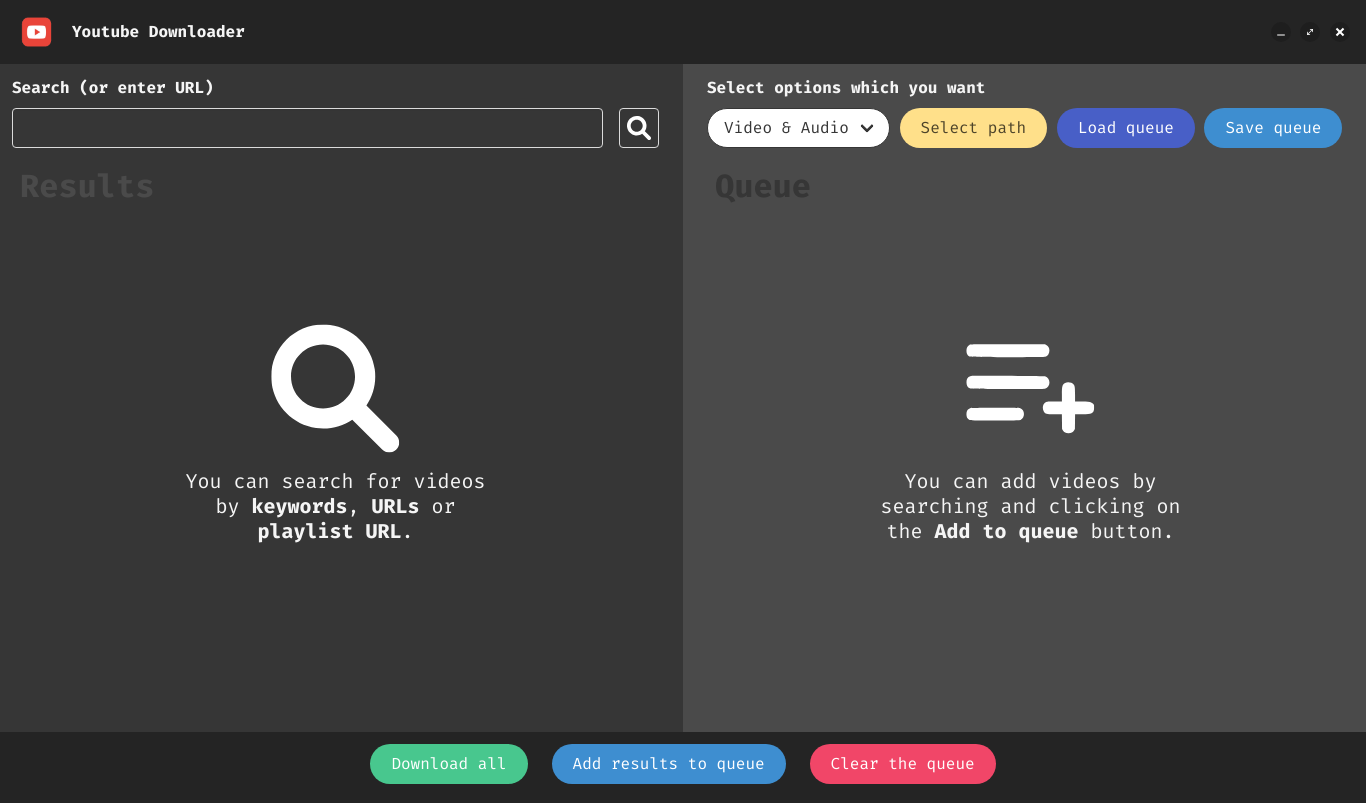
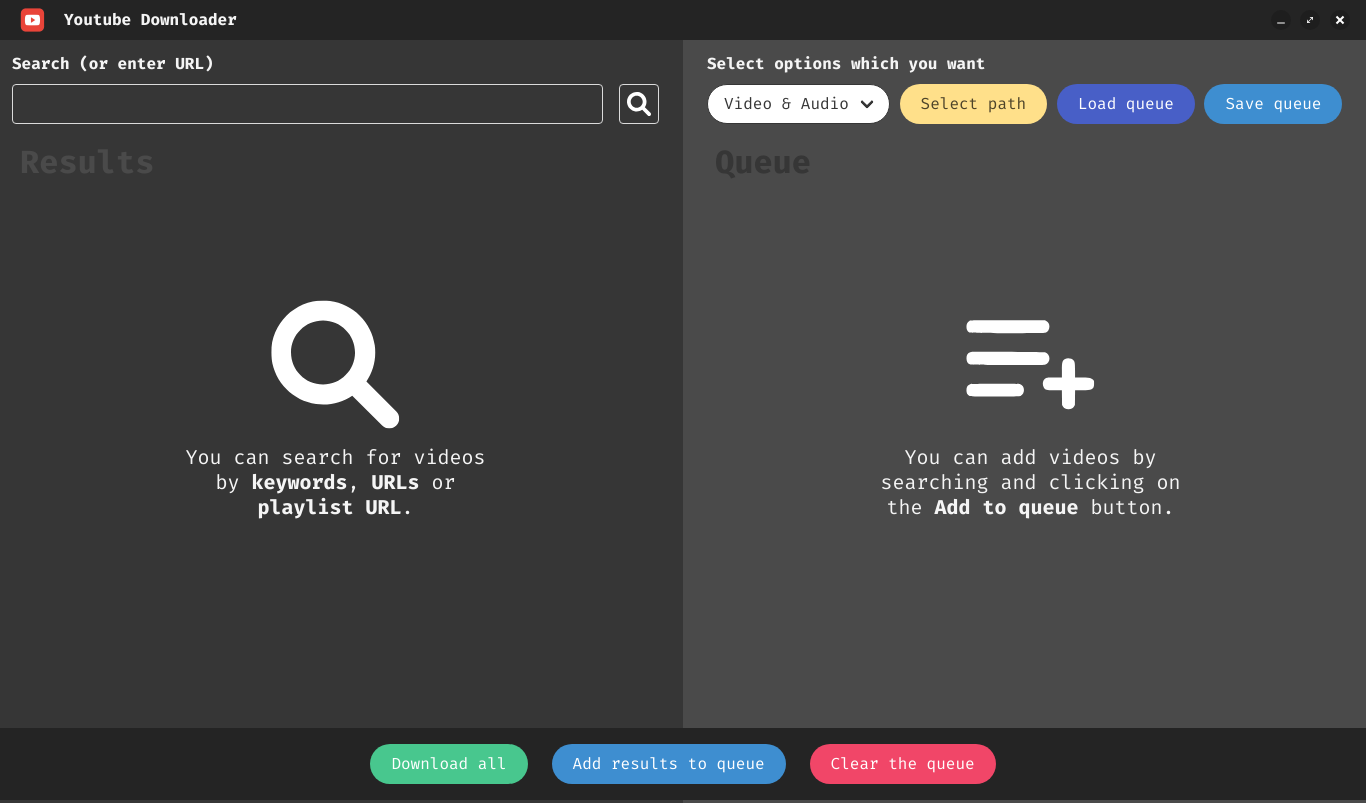
Before and after one commit to GrzywN/Youtube-Downloader, an Electron app: page src/index.html in a window 1366 px wide. Shown: the top 803 px of the page. Drawn offline with nearby package versions, Linux system fonts and the light colour scheme; no server answers.

Commit message:
improve design / styling

```diff
--- a/src/index.html
+++ b/src/index.html
@@ -8,10 +8,10 @@
     <link rel="stylesheet" href="./styles/fonts.css" />
     <link rel="stylesheet" href="./styles/styles.css" />
   </head>
-  <body>
+  <body class="is-flex is-flex-direction-column is-justify-content-space-between">
     <div id="title-bar" class="message-header has-background-black-ter is-radiusless">
       <div class="is-flex is-align-items-center">
-        <img src="./assets/icon.png" alt="Logo" width="40" />
+        <img src="./assets/icon.png" alt="Logo" width="32" />
         <p class="has-text-light has-text-weight-bold ml-4">Youtube Downloader</p>
       </div>
       <div>
@@ -24,7 +24,7 @@
         <button class="delete" id="close-app" tabindex="-1"></button>
       </div>
     </div>
-    <div id="app" class="is-flex is-flex-direction-column is-justify-content-space-between">
+    <div id="app">
       <div id="notification-field"></div>
       <div class="columns is-flex-grow-1 is-flex-shrink-1">
         <div class="column p-5 has-background-grey-darker">
@@ -115,7 +115,8 @@
           </section>
         </div>
       </div>
-      <footer class="has-background-black-ter mx-auto pb-3">
+    </div>
+    <footer class="has-background-black-ter p-4 is-flex is-justify-content-center" id="footer">
       <div class="columns">
         <div class="column">
           <button class="button is-rounded is-success" id="download-all">Download all</button>
@@ -132,18 +133,6 @@
         </div>
       </div>
     </footer>
-    </div>
-    <script>
-      document.addEventListener('DOMContentLoaded', () => {
-        (document.querySelectorAll('.notification .delete') || []).forEach(($delete) => {
-          const $notification = $delete.parentNode;
-
-          $delete.addEventListener('click', () => {
-            $notification.parentNode.removeChild($notification);
-          });
-        });
-      });
-    </script>
     <script src="./scripts/App.js" type="module"></script>
   </body>
 </html>
--- a/src/styles/styles.css
+++ b/src/styles/styles.css
@@ -3,11 +3,12 @@
 }
 
 html {
-  overflow-y: hidden;
+  overflow: hidden;
 }
 
 body {
-  height: 100vh;
+  height: 100vmax;
+  overflow: hidden;
 }
 
 progress {
@@ -43,7 +44,7 @@
 
 :focus-visible {
   border: none !important;
-  outline: 0.25rem dashed #eee !important;
+  outline: 0.125rem solid #eee !important;
 }
 
 .title {
@@ -102,7 +103,9 @@
 #title-bar {
   -webkit-app-region: drag;
   width: 100%;
+  height: 2.5rem;
 }
+
 #minimize-app,
 #maximize-app,
 #close-app {
@@ -130,3 +133,16 @@
   z-index: 9999;
   text-align: center;
 }
+
+#footer {
+  position: fixed;
+  left: 50%;
+  bottom: 0;
+  transform: translateX(-50%);
+  width: 100%;
+}
+
+#app,
+.columns {
+  height: 100%;
+}
```
Lines whose indentation alone changed are shown as unchanged.
